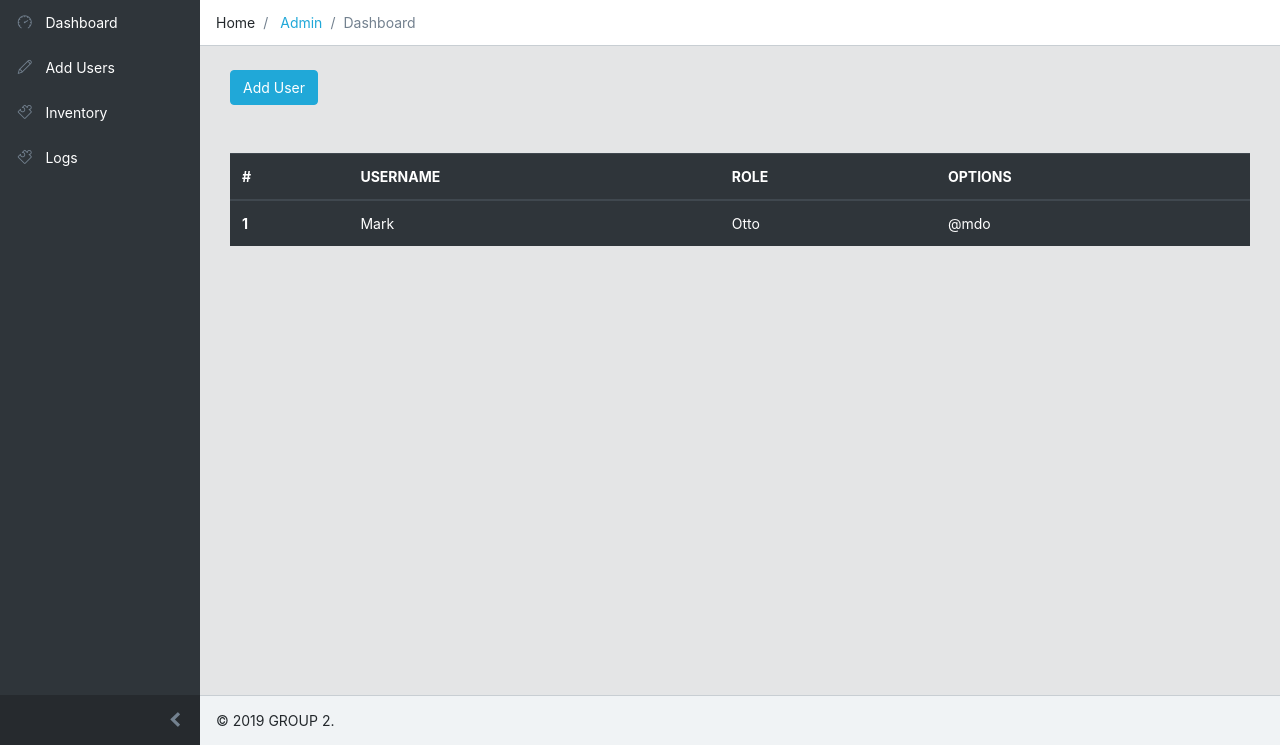
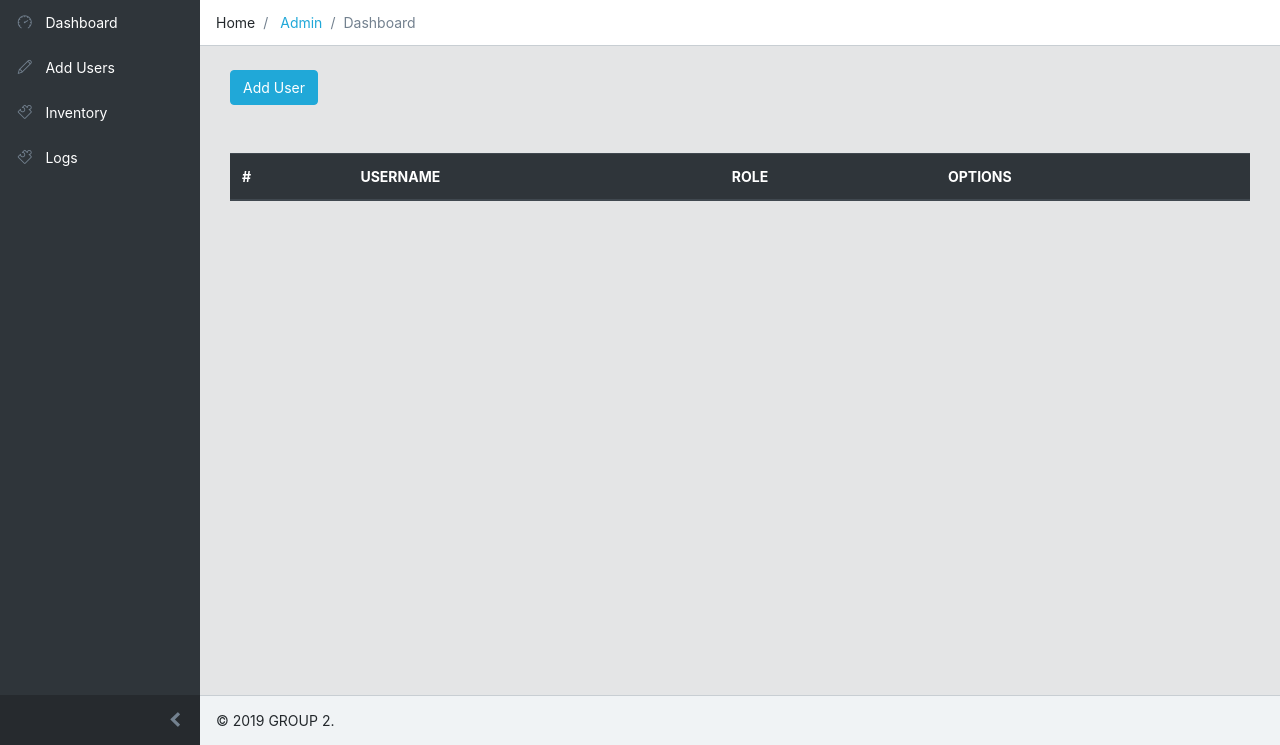
Before and after one commit to craftword/inventory-management, a Flask app: page /users in a window 1280 px wide. Shown: the part 55-800 px from the top of the page. Run offline with Flask 2, Linux system fonts and the light colour scheme; lists and menus that the app fills with data are empty; some libraries are stand-ins or nearby versions.

Commit message:
user frontend table populated

```diff
--- a/application.py
+++ b/application.py
@@ -138,7 +138,9 @@ def register():
 def users():
     """Add a User"""
     if request.method == "GET":
-        return render_template("users.html")
+        userData = db.execute("SELECT username, role FROM users")
+        print(userData)
+        return render_template("users.html",userData=userData)
     elif request.method == "POST":
         username = request.form.get("username")
         password = request.form.get("password")
@@ -155,9 +157,9 @@ def users():
         hash = generate_password_hash(password, method='pbkdf2:sha256', salt_length=8)
         # print("hash=", hash)
 
-        row = db.execute("INSERT INTO users (username, hash, role) VALUES (:username, :hash, :role)", username=username, hash=hash, role=role)
-        print("row=",row)
-        return render_template("/users", row=row)
+        rows = db.execute("INSERT INTO users (username, hash, role) VALUES (:username, :hash, :role)", username=username, hash=hash, role=role)
+        # print("rows=",rows)
+        return render_template("users.html")
 
 
 def errorhandler(e):
--- a/templates/users.html
+++ b/templates/users.html
@@ -62,12 +62,18 @@
           </tr>
         </thead>
         <tbody>
+
+          {% for data in userData %}
+
           <tr>
-            <th scope="row">1</th>
-            <td>Mark</td>
-            <td>Otto</td>
-            <td>@mdo</td>
+            <th scope="data">1</th>
+            <td>{{data.username}}</td>
+            <td>{{data.role}}</td>
+            <td>Something</td>
           </tr>
+
+          {% endfor %}
+
         </tbody>
       </table>
 </div>
```
